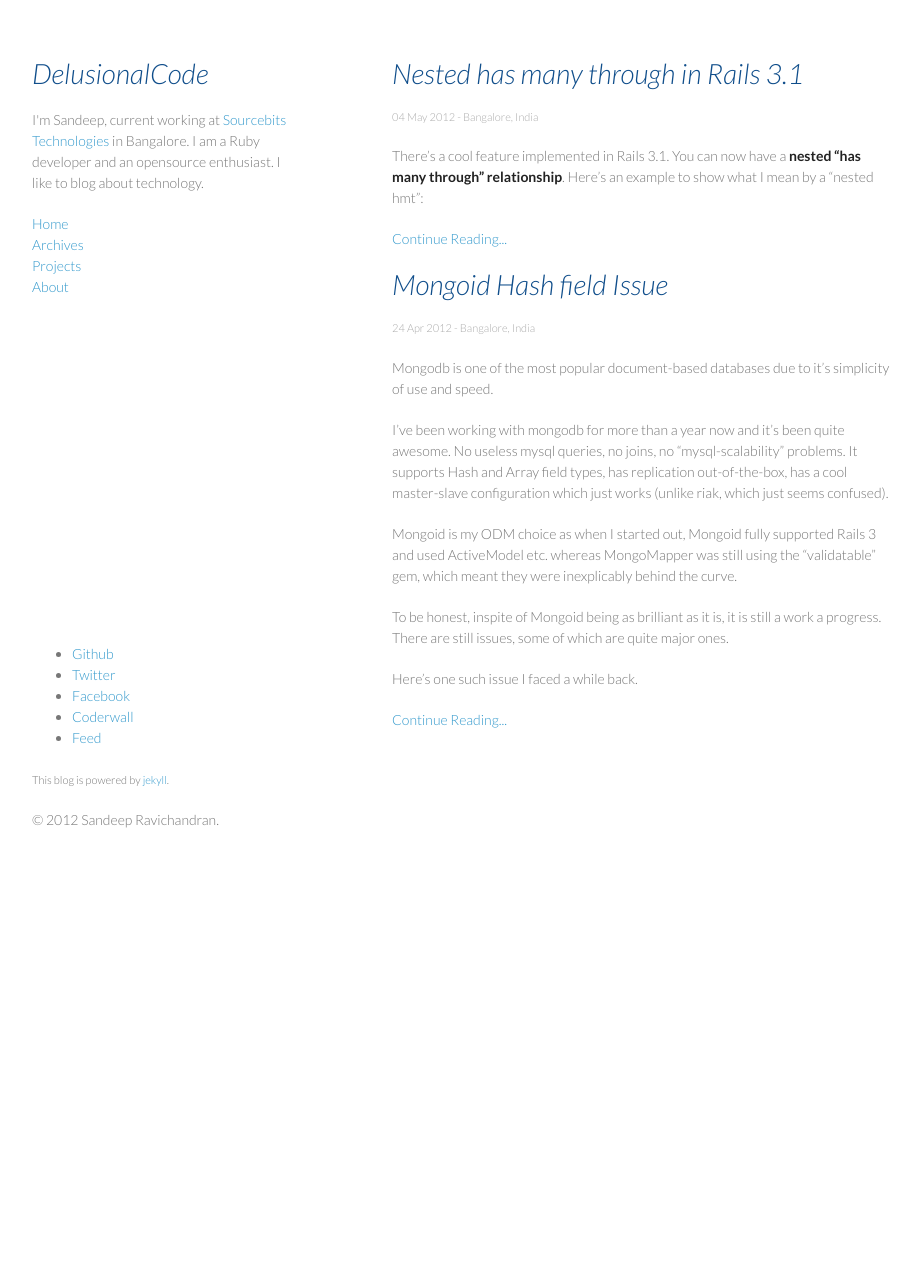
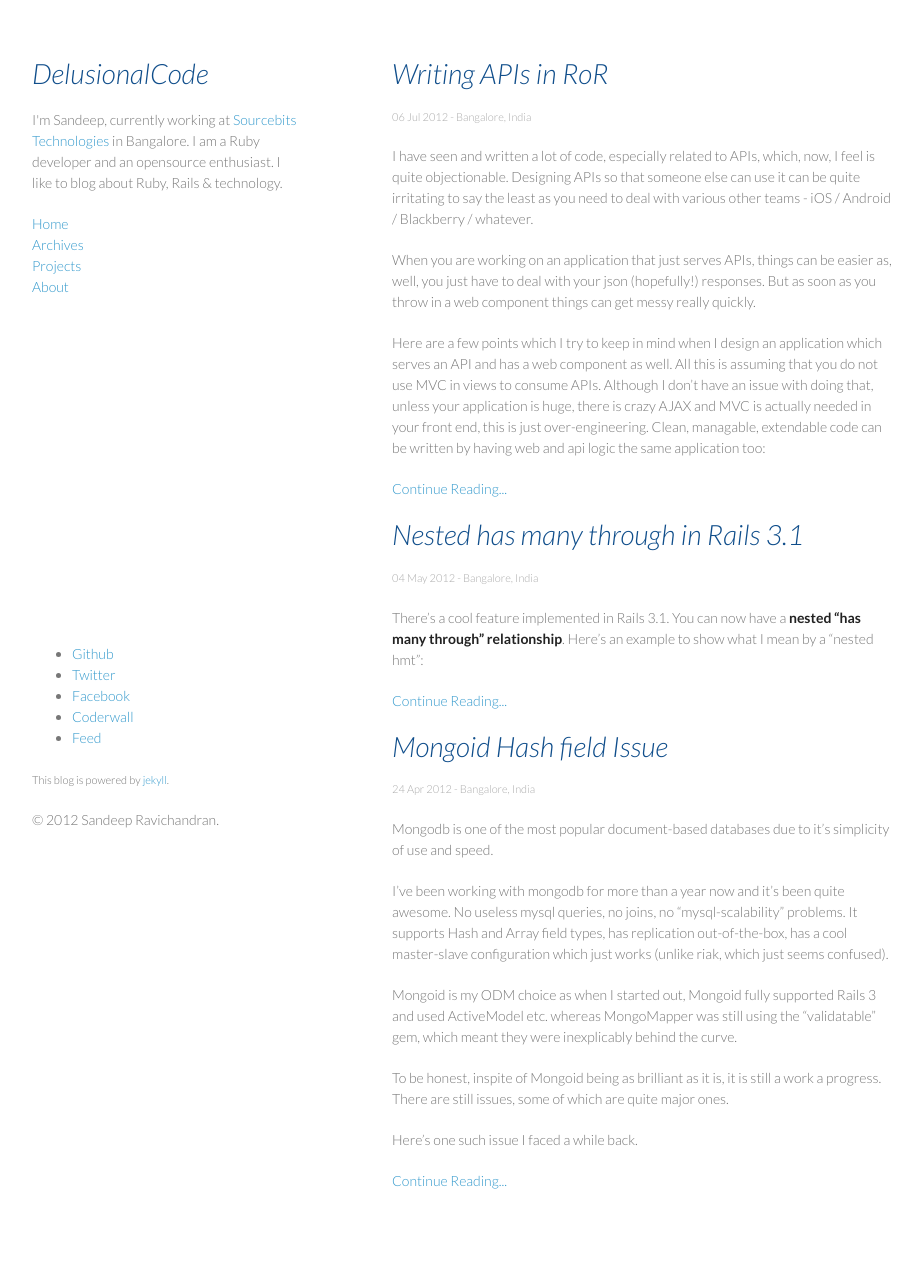
Before and after one commit to sandeepravi/sandeepravi.github.com, a Jekyll site: the page built from index.html, in a window 1280 px wide. Shown: the whole page, without its empty margins (178-1100 px from the left). Built offline with Jekyll 4.4.1, drawn with Linux system fonts in a browser that asks for light colours; Markdown is read by kramdown in place of the engine named in the settings; before the commit the page ends 900 px from its top, so only the background shows below that; some of the changed lines change nothing that is shown.

Commit message:
Blog Updated + Added Google Analytics tracking

```diff
--- a/_layouts/default.html
+++ b/_layouts/default.html
@@ -11,13 +11,29 @@
     <!--[if lt IE 9]>
     <script src="//html5shiv.googlecode.com/svn/trunk/html5.js"></script>
     <![endif]-->
+    <script type="text/javascript">
+
+      var _gaq = _gaq || [];
+      _gaq.push(['_setAccount', 'UA-33209012-1']);
+      _gaq.push(['_trackPageview']);
+
+      (function() {
+       var ga = document.createElement('script'); ga.type = 'text/javascript'; ga.async = true;
+       ga.src = ('https:' == document.location.protocol ? 'https://ssl' : 'http://www') + '.google-analytics.com/ga.js';
+       var s = document.getElementsByTagName('script')[0]; s.parentNode.insertBefore(ga, s);
+       })();
+
+     </script>
   </head>
   <body>
     <div class="wrapper">
       <header>
         <h1>DelusionalCode</h1>
         <p></p>
-        <p>I'm Sandeep, current working at <a href="http://sourcebits.com">Sourcebits Technologies</a> in Bangalore. I am a Ruby developer and an opensource enthusiast. I like to blog about technology.</p>
+        <p>I'm Sandeep, currently working at <a
+          href="http://sourcebits.com">Sourcebits Technologies</a> in
+        Bangalore. I am a Ruby developer and an opensource enthusiast. I
+        like to blog about Ruby, Rails & technology.</p>
         <a href="/">Home</a><br/>
         <a href="/archive">Archives</a><br/>
         <a href="http://github.com/sandeepravi">Projects</a><br/>
--- /dev/null
+++ b/_posts/2012-07-06-writing-apis.md
@@ -0,0 +1,164 @@
+---
+layout: post
+title: Writing APIs in Rails
+---
+
+Writing APIs in RoR
+====================
+
+<p class="date">06 Jul 2012 - Bangalore, India</p>
+
+I have seen and written a lot of code, especially related to APIs, which, now, I feel is quite
+objectionable. Designing APIs so that someone else can use
+it can be quite irritating to say the least as you need to deal
+with various other teams - iOS / Android / Blackberry / whatever.
+
+When you are working on an application that just serves APIs, things can
+be easier as, well, you just have to deal with your json (hopefully!)
+responses. But as soon as you throw in a web component things can get
+messy really quickly.
+
+Here are a few points which I try to keep in mind when I design an
+application which serves an API and has a web component as well. All
+this is assuming that you do not use MVC in views to consume APIs. Although I
+don't have an issue with doing that, unless your application is huge,
+there is crazy AJAX and MVC is actually needed in your front end, this
+is just over-engineering. Clean, managable, extendable code can be
+written by having web and api logic the same application too:
+
+<!-- more start -->
+
+### 1. Rules
+
+It's very important to have a specific way to do things so that
+consistency is maintained everywhere. When you don't have rules on such
+applications, it is very easy to lose yourself in the code and you end
+becoming a prisoner of your code instead of otherwise.
+
+Rules can and should be set in almost everything; responses, requests,
+how logic should be handled in models. Here's something that can be
+done. Instead of passing all parameters explicitly, a Hash can be passed
+with a generic rule in the params
+
+*Instead of:*
+
+    def comment(post_id, comment, type)
+      call_method
+    end
+
+*You can do:*
+
+    def comment(params, options = {})
+      call_method
+    end
+
+Ofcourse, it can be argued here that you will not know the parameters
+that need to be sent and the parameters are not clear, etc. and that
+brings me to my next point.
+
+### 2. Documentation
+
+Documeting code is something where I have seen people having quite "extreme"
+views. But making sure that all the methods are documented makes a lot
+of things very easy and definitely saves a lot of frustration in the
+long run. If you are not into documenting code, make sure that you have
+a document with the API list and the reponse & request that needs to be
+sent for each API. I use Jekyll (*will be posting a blog about this soon!*) for this.
+
+I generally follow **_Tomdoc_** in my code as it's readable and can be parsed
+as well.
+
+    # This method comments on a Post
+    #
+    # params - A Hash containing the following keys:
+    #          user_id: A String with the user id who commented
+    #          comment: A String with the comment text
+    #
+    # Returns the Comment Object
+    def comment(params)
+      call_method
+    end
+
+Also, make sure that the documentation is updated as and when code is
+written otherwise it's almost impossible to write all the API
+documentations together.
+
+### 3. Having a consistent structure for all responses.
+
+This is the primary issue which can cause your code to get
+unmanagable. Make sure that all your APIs return a consistent response.
+When I checked the code that we had written, a lot of the API's
+responses were not consistent. Some APIs returned a Hash, some an Array
+and even the hashes that were returned did not have a structure to them.
+
+    {posts: [{post: {id: 1}}, {post: {id: 2}}]} // fine
+    {posts: [{id: 1}, {id: 2}]} // fine
+    [{id: 1}, {id: 2}] // not good
+
+Here, the first 2 responses are quite different yet both make sense in
+their own way. I don't think that either one is "better" over the other
+but <b>make sure that one of the first two is picked as a standard reponse
+structure</b>.
+
+When looking for flexibility, Hash is definitely the way to do as it's
+very easier to extend the functionality in the future.
+
+### 4. API namespace
+
+This is again something that many people may not agree but I feel the
+code is definitely cleaner this way.
+
+Having a separate namespace for all APIs and handling all API related
+reponses in the namespace makes sure that your web logic does not get entangled
+with API logic in the controller. There are times when we end up writing
+an "if" condition just for a specific case which is there in an API.
+Although it is fine to have it one such place, this never happens. Once
+an if condition is accepted, this will become the norm.
+
+### 5. Using templates
+
+to_json is a bad idea. Although, ideally, I feel the JSON responses are
+best in a Presenter, sometimes Presenters are just not necessary. In
+such cases, rabl / json builder is a good tool to use. rabl is good if
+you need DSLy syntax but you may end up spending a lot of time over
+customization so jsonbuilder is a good fit.
+
+    def show
+      @user = User.find(params[:id])
+      respond_to do |format|
+        format.json {@user.to_json}
+      end
+    end
+
+In users_controller.rb:
+    def show
+      @user = User.find(params[:id])
+    end
+
+In show.json.rabl:
+    object @user
+
+The second option here is a lot cleaner and also abstracts all the
+responses into rabl and make sure that the controller is clean.
+
+### 6. Testing Controllers
+
+There is a consensus that controller code doesn't need to be tested as
+there is no business logic there, its useless etc. As something who
+follows TDD, I totally disagree with that (maybe another blog post on that later?); It is
+extremely important in applications which expose APIs that they have proper
+test cases as this makes sure that all the responses are tested (at the
+least).
+
+Frankly, almost all of these tips can be followed to have clean code in any
+Rails application, but it's particularly useful to follow these while writing
+APIs.
+
+After following the above Rules, I am able to write much more
+maintainable code and I hope this helps anyone who is planning to write
+their next public API.
+
+Feel free to add a comment if you disagree with any of these or if you
+have any other tip to add.
+
+<!-- more end -->
--- a/index.html
+++ b/index.html
@@ -6,7 +6,7 @@ title: Sandeep Ravichandran
 <div id="home">
   <!--<h1>Blog Posts</h1> -->
   <div class="posts">
-    {% for post in site.posts reverse limit: 3 %}
+    {% for post in site.posts reverse limit: 5 %}
     <div class="post_info">
       {{ post.content | replace: "more start -->","" | replace: "<!-- more end","" }}
       <p><a href="{{ post.url }}">Continue Reading...</a></p>
```
Also changed, not shown: _posts/2012-04-24-mongoid-hash-field-issue.md (renamed from _posts/2012-04-24-mongoid-hash-field-issue.markdown), _posts/2012-05-04-nested-many-through-rails.md (renamed from _posts/2012-05-04-nested-many-through-rails.markdown).
